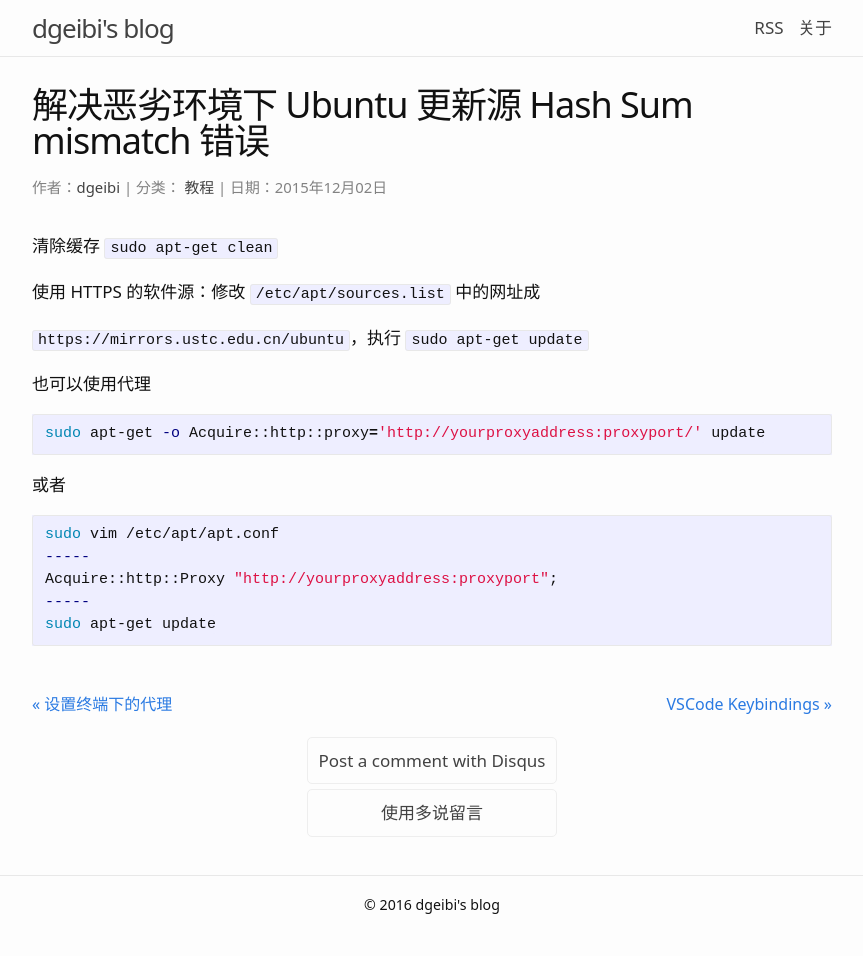
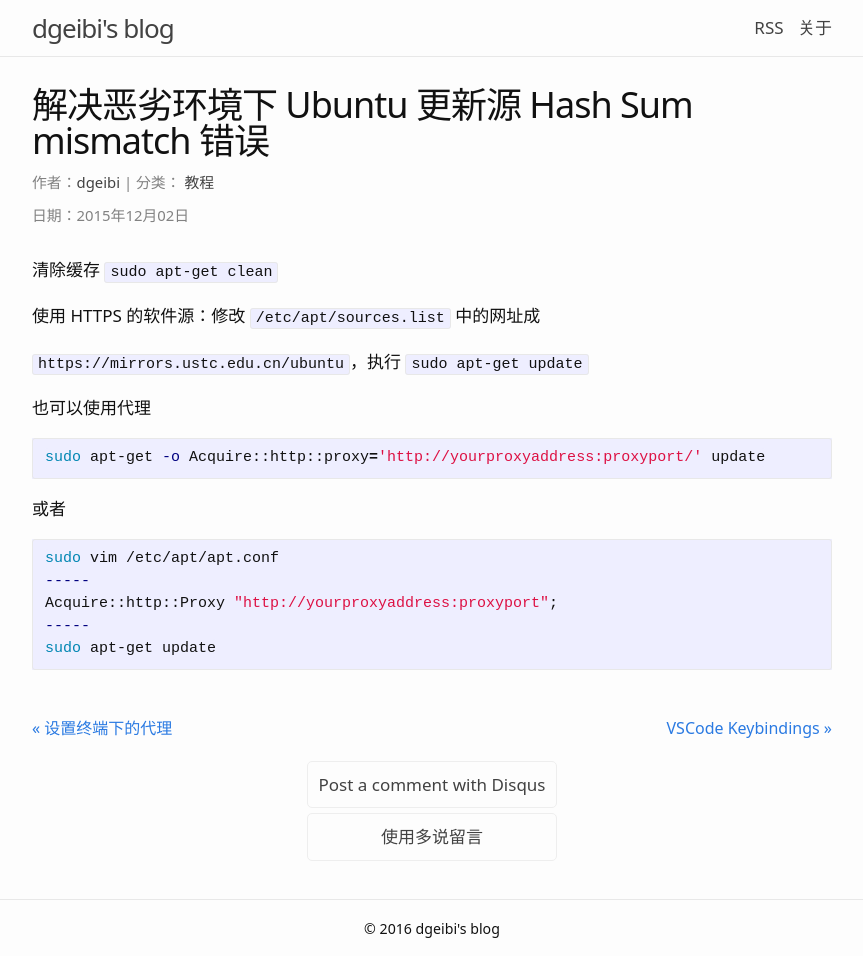
Before and after one commit to dgeibi/dgeibi.github.com, a Jekyll site: the page built from _posts/2015-12-02-fix-apt-hash.md, in a window 1280 px wide. Shown: the whole page, without its empty margins (208-1071 px from the left). Built offline with Jekyll 4.4.1, drawn with Linux system fonts in a browser that asks for light colours; comment, search, counter and statistics services are not loaded; before the commit the page ends 932 px from its top, so only the background shows below that.

Commit message:
update at 2016-10-01 05:29:17 UTC

```diff
--- a/_layouts/post.html
+++ b/_layouts/post.html
@@ -17,9 +17,8 @@ layout: default
         <p class="post-meta">
             作者：<span itemprop="author" itemscope itemtype="http://schema.org/Person">{% if page.author %}<span  itemprop="name">{{ page.author }}</span>{% else %}<a class="plain-link" href="{{ site.baseurl }}/about" itemprop="name">{{ site.author }}</a>{% endif %}</span>
             {% if category_content %} | 分类：{{ category_content }}{% endif %}
-            | 日期：<time datetime="{{ page.date | date_to_xmlschema }}" itemprop="datePublished">{{ page.date | date: "%Y年%m月%d日" }}</time>
-
         </p>
+        <p class="post-meta">日期：<time datetime="{{ page.date | date_to_xmlschema }}" itemprop="datePublished">{{ page.date | date: "%Y年%m月%d日" }}</time></p>
         {% if page.toc %}<div id="toc"></div>{% endif %}
     </header>
     <div class="post-content{% if page.toc %} toc-content{% endif %}" itemprop="articleBody">
--- a/_sass/_layout.scss
+++ b/_sass/_layout.scss
@@ -178,6 +178,7 @@
 }
 
 .post-meta {
+    line-height: 1.2;
     font-size: $small-font-size;
     color: $grey-color;
 }
```
